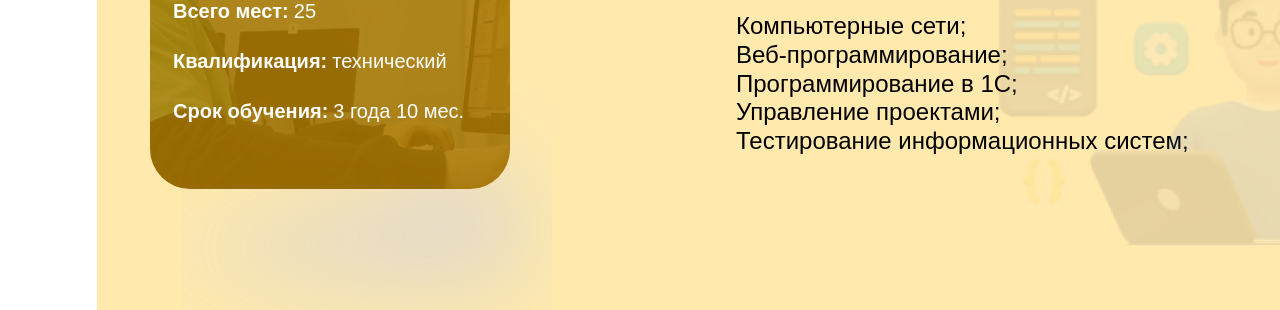
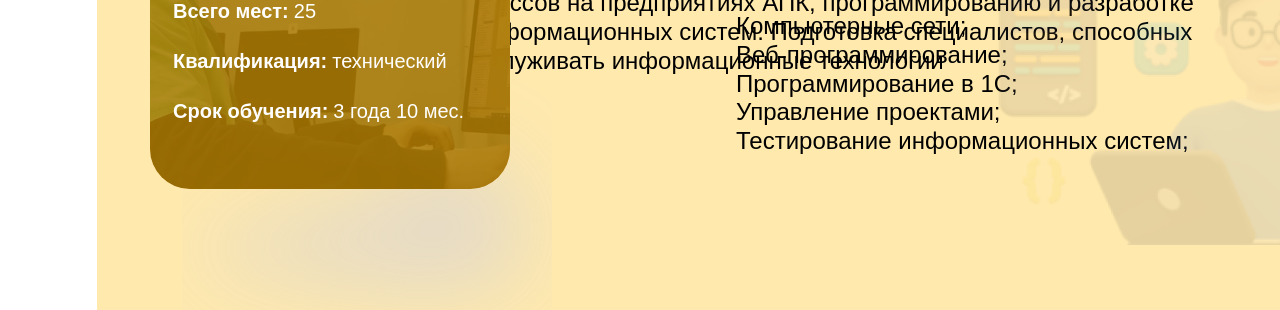
Before and after one commit to lllqtop/tkmmp_abiturientam_09.02.07, a plain HTML site: page index.html in a window 1280 px wide. Shown: the part 465-775 px from the top of the page. Drawn offline with Linux system fonts and the light colour scheme.

Commit message:
Update style.css

```diff
--- a/style.css
+++ b/style.css
@@ -180,7 +180,7 @@ menu, ol, ul {
   font-weight: 500;
   position: absolute;
   left: 3.4375rem;
-  top: 23.875rem;
+  top: 3.875rem;
 }
 
 ._09-02-07__logo {
```
